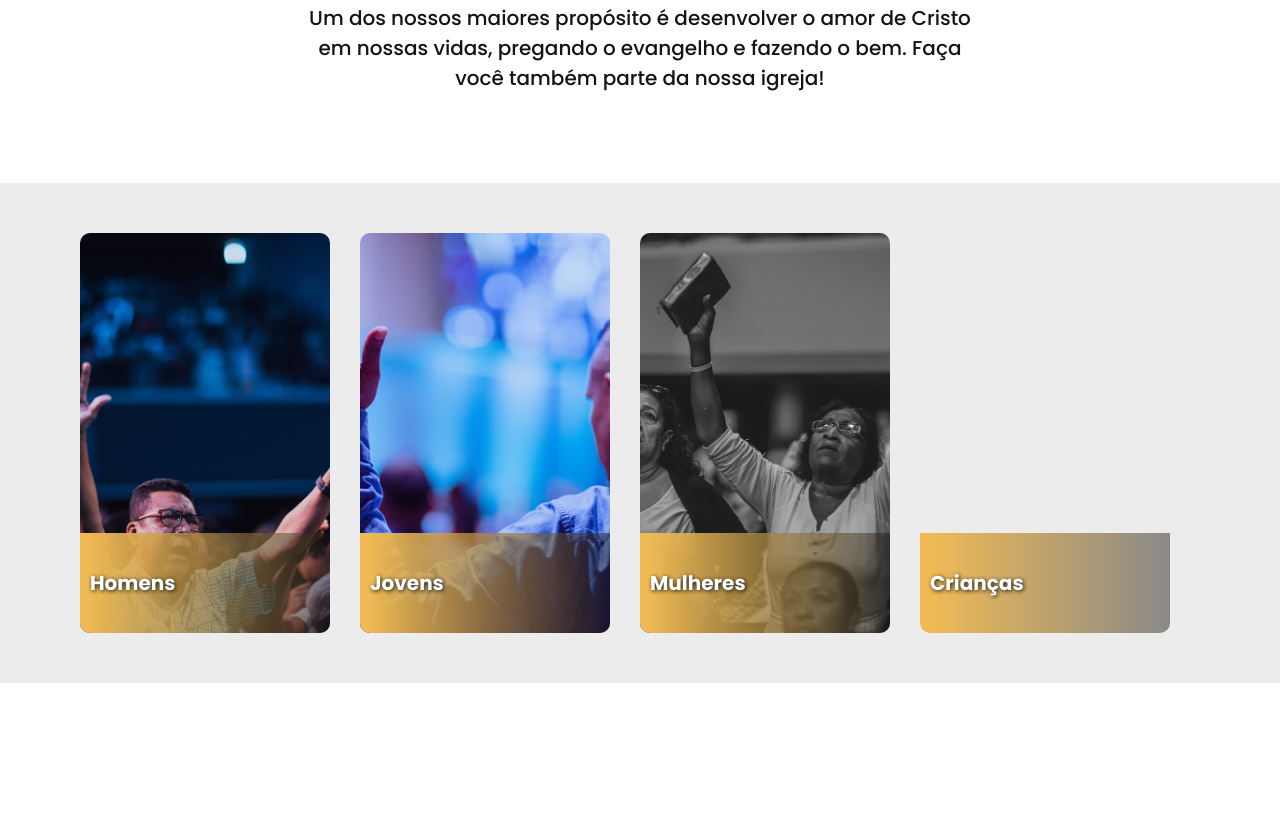
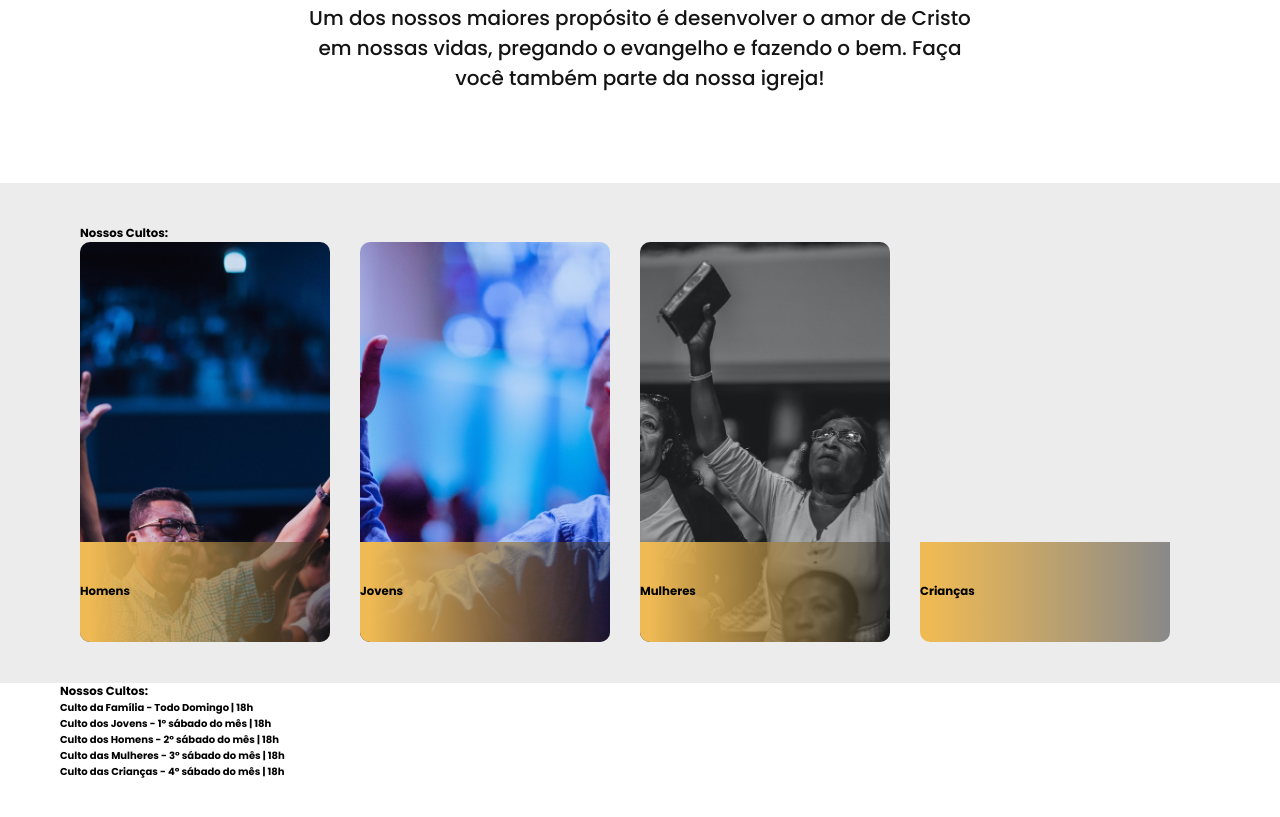
Before and after one commit to JeCarlos7713/loveChurch, a plain HTML site: page projeto-loveChurch/index.html in a window 1280 px wide. Shown: the part 912-1729 px from the top of the page. Drawn offline with Linux system fonts and the light colour scheme.

Commit message:
Envia cards cultos

```diff
--- a/projeto-loveChurch/index.html
+++ b/projeto-loveChurch/index.html
@@ -18,9 +18,10 @@
                 <div class="logo">
                     <img src="img/Logo.svg" alt="Logo">
                     <span>LoveChurch</span>
-                </div><!--Logo LoveChurch-->
+                </div>
+                <!--Logo LoveChurch-->
                 <div class="menu">
-                    <ul>
+                    <ul class="links">
                         <a href="">
                             <li>Sobre nós</li>
                         </a>
@@ -34,14 +35,19 @@
                             <li>Departamentos</li>
                         </a>
                     </ul>
-                </div><!--Menu-->
+                </div>
+                <!--Menu-->
             </nav>
 
             <div class="text-hero">
                 <h1 class="title">Sejam todos bem-vindos!</h1>
                 <p>Uma igreja no coração de Deus, unificando vidas no amor de Jesus Cristo!</p>
             </div>
+            <!--Texto do header-->
+
         </div>
+        <!--Wrapper-->
+
         <section class="faixa">
             <p>faixa</p>
         </section>
@@ -52,39 +58,90 @@
             <div class="wrapper">
                 <img src="img/love.svg" alt="coração">
                 <h2>Desenvolvendo amor Naquele que é amor.</h2>
-                <p>Um dos nossos maiores propósito é desenvolver o amor de Cristo em nossas vidas, pregando o evangelho e
+                <p>Um dos nossos maiores propósito é desenvolver o amor de Cristo em nossas vidas, pregando o evangelho
+                    e
                     fazendo o bem.
                     Faça você também parte da nossa igreja!</p>
             </div>
         </section>
+        <!--Descrição do propósito da igreja-->
 
         <section class="department">
+            <!--Seção departamentos-->
             <div class="wrapper">
-
+                <div class="title-worship">
+                    <h3>Nossos Cultos:</h3>
+                </div>
                 <div class="cards">
                     <div class="card card1">
+                        <!--Card-->
                         <div class="title-departament">
-                            <h2>Homens</h2>
+                            <h3>Homens</h2>
                         </div>
                     </div>
                     <div class="card card2">
+                        <!--Card-->
                         <div class="title-departament">
-                            <h2>Jovens</h2>
+                            <h3>Jovens</h2>
                         </div>
                     </div>
                     <div class="card card3">
+                        <!--Card-->
                         <div class="title-departament">
-                            <h2>Mulheres</h2>
+                            <h3>Mulheres</h2>
                         </div>
                     </div>
                     <div class="card card4">
+                        <!--Card-->
                         <div class="title-departament">
-                            <h2>Crianças</h2>
+                            <h3>Crianças</h2>
                         </div>
                     </div>
+                </div>
+                <!--Cards-->
+            </div>
+            <!--Wrapper-->
+        </section>
+        <!--Seção Departamentos-->
 
+        <section class="worship">
+            <div class="wrapper">
+                <div class="title-worship">
+                    <h3>Nossos Cultos:</h3>
                 </div>
+                <!--Título-->
+                <div class="content-worship">
+                    <div class="worship-contain family">
+                        <h4>Culto da Família - <span>Todo Domingo | 18h</span></h4>
+                    </div>
+                </div>
+                <!--Content-->
+                <div class="content-worship">
+                    <div class="worship-contain young">
+                        <h4>Culto dos Jovens - <span>1° sábado do mês | 18h</span></h4>
+                    </div>
+                </div>
+                <!--Content-->
+                <div class="content-worship">
+                    <div class="worship-contain men">
+                        <h4>Culto dos Homens - <span>2° sábado do mês | 18h</span></h4>
+                    </div>
+                </div>
+                <!--Content-->
+                <div class="content-worship">
+                    <div class="worship-contain woman">
+                        <h4>Culto das Mulheres - <span>3° sábado do mês | 18h</span></h4>
+                    </div>
+                </div>
+                <!--Content-->
+                <div class="content-worship">
+                    <div class="worship-contain child">
+                        <h4>Culto das Crianças - <span>4° sábado do mês | 18h</span></h4>
+                    </div>
+                </div>
+                <!--Content-->
             </div>
+            <!--Wrapper-->
         </section>
     </main>
 
```
